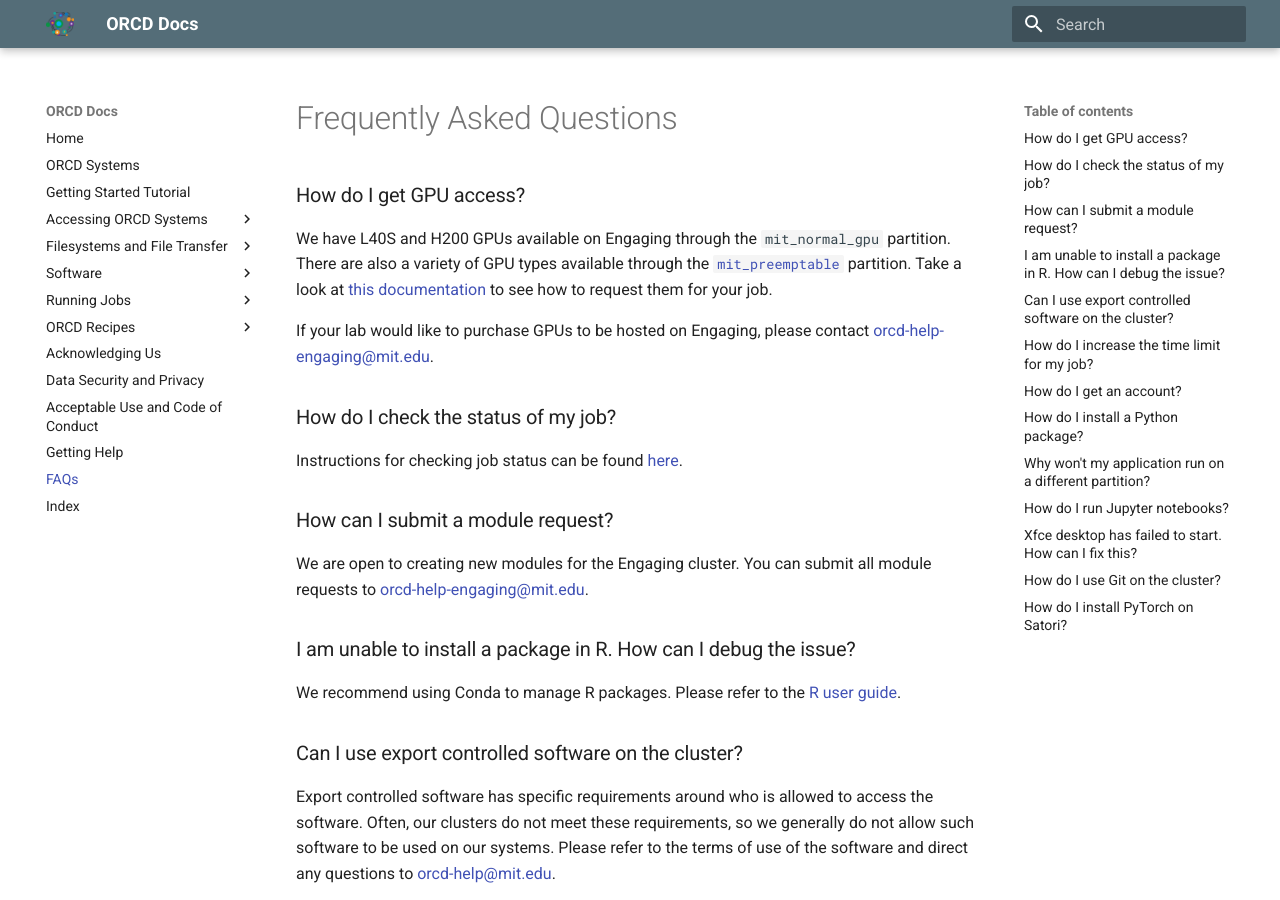
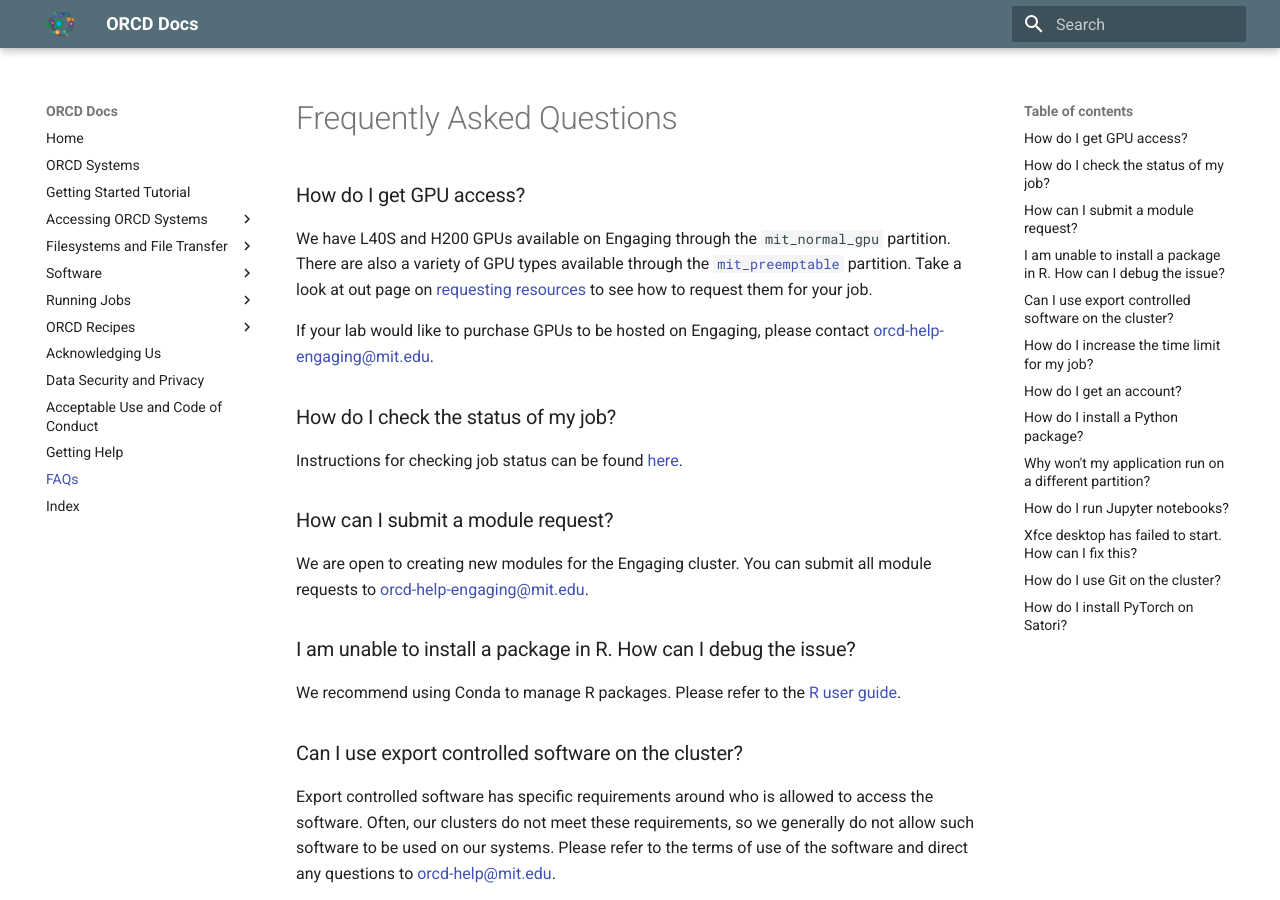
Before and after one commit to mit-orcd/orcd-docs-edit, an MkDocs documentation site: the page built from docs/faqs.md, in a window 1280 px wide and 900 px high. Built offline with MkDocs 1.6.1 and Material for MkDocs 9.7.7, drawn with Linux system fonts in a browser that asks for light colours.

Commit message:
Update faqs.md

```diff
--- a/docs/faqs.md
+++ b/docs/faqs.md
@@ -2,7 +2,7 @@
 
 ### How do I get GPU access?
 
-We have L40S and H200 GPUs available on Engaging through the `mit_normal_gpu` partition. There are also a variety of GPU types available through the [`mit_preemptable`](running-jobs/overview.md#preemptable-jobs) partition. Take a look at [this documentation](running-jobs/requesting-resources.md#gpus) to see how to request them for your job.
+We have L40S and H200 GPUs available on Engaging through the `mit_normal_gpu` partition. There are also a variety of GPU types available through the [`mit_preemptable`](running-jobs/overview.md#preemptable-jobs) partition. Take a look at out page on [requesting resources](running-jobs/requesting-resources.md#gpus) to see how to request them for your job.
 
 If your lab would like to purchase GPUs to be hosted on Engaging, please contact
 <orcd-help-engaging@mit.edu>.
```
